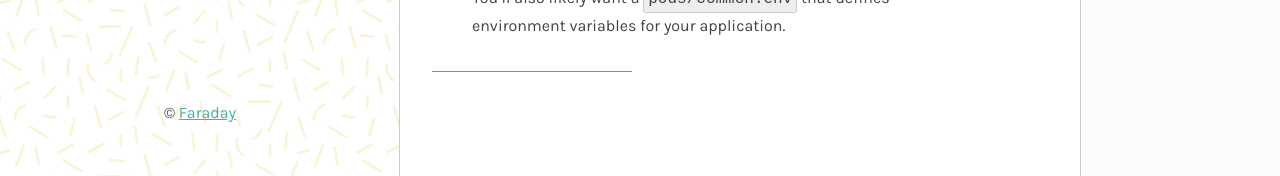
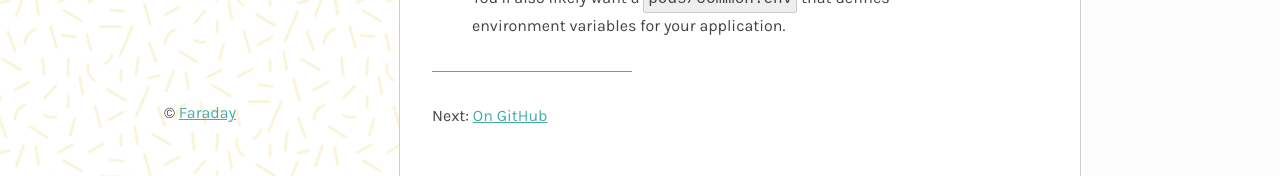
Before and after one commit to faradayio/cage.faraday.io, a Jekyll site: the page built from setup.md, in a window 1280 px wide and 900 px high, scrolled down 3226 px. Shown: the part 724-900 px from the top of the window. Built offline with Jekyll 4.4.1, drawn with Linux system fonts in a browser that asks for light colours; nearby versions of some CDN libraries.

Commit message:
Point "Next" link on last page to GitHub for now
This is the concrete next step for anybody experimenting with cage at
this point.

```diff
--- a/setup.md
+++ b/setup.md
@@ -156,3 +156,5 @@ rails_hello               https://github.com/faradayio/rails_hello.git
 * You'll also likely want a `pods/common.env` that defines environment variables for your application.
 
 </section>
+
+Next: [On GitHub](https://github.com/faradayio/cage)
```
